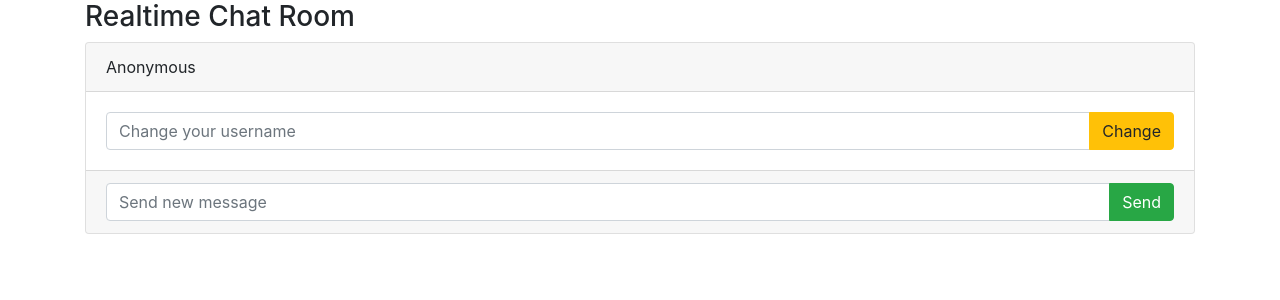
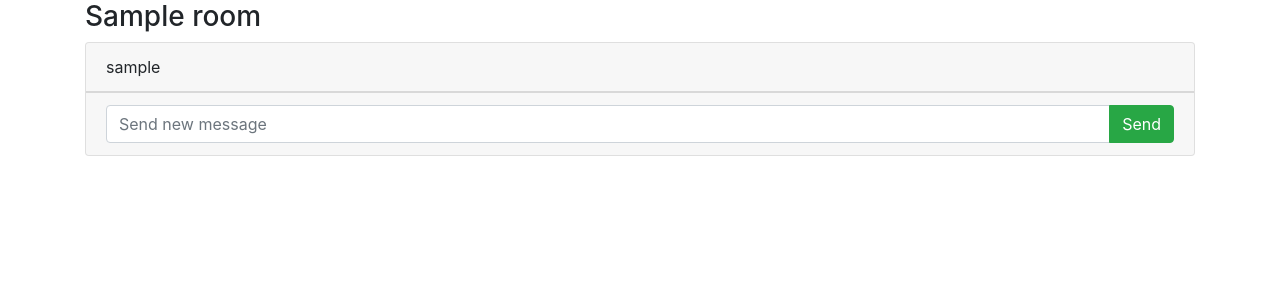
Before and after one commit to Joe2k/Quaternate, a Node project: template views/chat.ejs in a window 1280 px wide. Shown: the top 300 px of the page. Run offline with Node 20 templates, Linux system fonts and the light colour scheme; the template is opened without the code that fills it: most values are stand-ins (such as "Sample title", 1, 10 or a date in 2020); some libraries are stand-ins or nearby versions.

Commit message:
chat done

```diff
--- a/app.js
+++ b/app.js
@@ -6,7 +6,6 @@ const passport = require("passport");
 const cors = require("cors");
 //const server = require("http").Server(app);
 //const io = require("socket.io")(server);
-<<<<<<< HEAD
 
 const HTTPS_PORT = 8443; //default port for https is 443
 const HTTP_PORT = 8001; //default port for http is 80
@@ -18,23 +17,20 @@ const WebSocket = require("ws");
 // based on examples at https://www.npmjs.com/package/ws
 const WebSocketServer = WebSocket.Server;
 
-=======
->>>>>>> 866aa19759382682ef29eeb10817c24c7aa71407
 const connectDB = require("./config/db");
 const authRoutes = require("./routes/auth");
 const roomRoutes = require("./routes/room");
 const errorHandler = require("./controllers/error");
 
 const app = express();
-const  chatRouter  = require("./routes/chat");
+const chatRoutes = require("./routes/chat");
 
 app.use(bodyParser.json());
 //routes
-app.use("/chats", chatRouter);
-
-
+app.use("/api", chatRoutes);
 
 app.set("view engine", "ejs");
+app.use(cors());
 
 app.use(bodyParser.urlencoded({ extended: true }));
 app.use(express.static("public"));
@@ -51,8 +47,9 @@ app.use(passport.initialize());
 app.use(passport.session());
 
 // Connect DB
-const  Chat  = require("./models/Chat");
+const Chat = require("./models/Chat");
 const User = require("./models/User");
+const Room = require("./models/Room");
 connectDB();
 passport.use(User.createStrategy());
 
@@ -65,14 +62,17 @@ app.get("/home", function (req, res) {
     res.render("home", { newname: newname });
   } else res.render("home", { newname: "" });
 });
-app.get("/chat", function (req, res) {
-  // if (req.isAuthenticated()) {
-  //   const newname = req.user.name;
-  //   res.render("chat", { newname: newname });
-  // } else
-    res.render("chat", { newname: "" });
+app.get("/chat/:id", async function (req, res) {
+  if (req.isAuthenticated()) {
+    const userName = req.user.name;
+    const userId = req.user._id;
+    const roomId = req.params.id;
+    const room = await Room.findById(roomId);
+    res.render("chat", { userName, roomId, room, userId });
+  } else {
+    res.redirect("/home");
+  }
 });
-
 
 app.get("/cubicle", function (req, res) {
   res.render("cubicle");
@@ -94,73 +94,81 @@ const server = app.listen(PORT, function () {
   console.log(`Server started on port ${PORT}`);
 });
 
-
 function noop() {}
 
 function heartbeat() {
   this.isAlive = true;
 }
 
-const wss = new WebSocketServer({ server: server });
+// const wss = new WebSocketServer({ server: server });
 
-wss.on("connection", function (ws) {
-  ws.isAlive = true;
-  ws.on("pong", heartbeat);
-  ws.on("message", function (message) {
-    // Broadcast any received message to all clients
-    console.log("received: %s", message);
-    wss.broadcast(message);
-  });
+// wss.on("connection", function (ws) {
+//   ws.isAlive = true;
+//   ws.on("pong", heartbeat);
+//   ws.on("message", function (message) {
+//     // Broadcast any received message to all clients
+//     console.log("received: %s", message);
+//     wss.broadcast(message);
+//   });
 
-  ws.on("error", () => ws.terminate());
-});
-const interval = setInterval(function ping() {
-  wss.clients.forEach(function each(ws) {
-    if (ws.isAlive === false) return ws.terminate();
+//   ws.on("error", () => ws.terminate());
+// });
+// const interval = setInterval(function ping() {
+//   wss.clients.forEach(function each(ws) {
+//     if (ws.isAlive === false) return ws.terminate();
 
-    ws.isAlive = false;
-    ws.ping(noop);
-  });
-}, 30000);
+//     ws.isAlive = false;
+//     ws.ping(noop);
+//   });
+// }, 30000);
 
-wss.broadcast = function (data) {
-  console.log(this.clients.size);
-  this.clients.forEach(function (client) {
-    console.log("hi");
-    if (client.readyState === WebSocket.OPEN) {
-      client.send(data);
-    }
-  });
-};
+// wss.broadcast = function (data) {
+//   console.log(this.clients.size);
+//   this.clients.forEach(function (client) {
+//     console.log("hi");
+//     if (client.readyState === WebSocket.OPEN) {
+//       client.send(data);
+//     }
+//   });
+// };
 
-console.log("Server running.");
-const io = socketio(server)
-io.on('connection', socket => {
-    console.log("New user connected")
+// console.log("Server running.");
 
-    socket.username = "Anonymous"
+// httpServer = http.createServer();
+// httpServer.listen(4050, () => {
+//   console.log("listening on *:3000");
+// });
+const io = socketio(server);
+io.on("connection", (socket) => {
+  console.log("New user connected");
 
-    socket.on('change_username', data => {
-        socket.username = data.username
-    })
+  //   socket.username = "Anonymous";
+
+  //   socket.on("change_username", (data) => {
+  //     socket.username = data.username;
+  //   });
   //handle the new message event
-    socket.on('new_message', data => {
-        console.log("new message")
-        io.sockets.emit('receive_message', {message: data.message, username: socket.username})
+  socket.on("new_message", async (data) => {
+    console.log("new message");
+    console.log(data);
+    io.sockets.emit("receive_message", data);
     // connect.then(db  =>  {
     //   console.log("connected correctly to the server");
 
-          let  chatMessage  =  new Chat({ message: data.message, sender: socket.username});
-          chatMessage.save();
+    let chatMessage = await Chat.create({
+      message: data.message,
+      sender: data.userId,
+      room: data.roomId,
+    });
     // });
-    })
-    socket.on('typing', data => {
-        socket.broadcast.emit('typing', {username: socket.username})
-    })
+  });
+  socket.on("typing", (data) => {
+    socket.broadcast.emit("typing", data);
+  });
   // socket.on
   // let  chatMessage  =  new Chat({ message: msg, sender: "Anonymous"});
   // chatMessage.save();
-})
+});
 // socket.on("connection", socket  =>  {
 //   // console.log("user connected");
 //   // socket.on("disconnect", function() {
--- a/views/chat.ejs
+++ b/views/chat.ejs
@@ -1,24 +1,18 @@
 <!DOCTYPE html>
 <head>
     <title>Simple realtime chatroom</title>
+    <script src="https://ajax.googleapis.com/ajax/libs/jquery/3.5.1/jquery.min.js"></script>
     <link rel="stylesheet" href="https://stackpath.bootstrapcdn.com/bootstrap/4.5.0/css/bootstrap.min.css">
 </head>
 <body>
     <div class="container">
         <div class="title">
-            <h3>Realtime Chat Room</h3>
+            <h3><%=room.roomName%></h3>
         </div>
 
         <div class="card">
-            <div class="card-header">Anonymous</div>
-            <div class="card-body">
-                <div class="input-group">
-                    <input type="text" class="form-control" id="username" placeholder="Change your username" >
-                    <div class="input-group-append">
-                        <button class="btn btn-warning" type="button" id="usernameBtn">Change</button>
-                    </div>
-                </div>
-            </div>
+            <div class="card-header"><%=userName%></div>
+
             <div class="message-box">
                 <ul class="list-group list-group-flush" id="message-list"></ul>
                 <div class="info"></div>
@@ -35,6 +29,9 @@
         </div>
 
     </div>
+    <input id="userId" value="<%=userId%>" hidden/>
+    <input id="roomId" value="<%=roomId%>" hidden/>
+    <input id="userName" value="<%=userName%>" hidden/>
     <!-- <script src="https://cdnjs.cloudflare.com/ajax/libs/socket.io/2.0.4/socket.io.js"></script> -->
     <script src="https://cdn.socket.io/3.1.1/socket.io.min.js" integrity="sha384-gDaozqUvc4HTgo8iZjwth73C6dDDeOJsAgpxBcMpZYztUfjHXpzrpdrHRdVp8ySO" crossorigin="anonymous"></script>
     <script src="/assets/js/chatroom.js"></script>
--- a/views/room.ejs
+++ b/views/room.ejs
@@ -29,6 +29,7 @@
           <tr>
                     <td class="text-center"><%=user.rooms[i].roomName%></td>
                     <td><form action="/room/cubicle/<%=user.rooms[i]._id%>" method="GET"><button class="btn btn-primary" type="submit">Open room</button></form></td>
+                    <td><form action="/chat/<%=user.rooms[i]._id%>" method="GET"><button class="btn btn-primary" type="submit">Open chat</button></form></td>
             </tr>
           <%}%>
     </div>
```
Also changed, not shown: models/Chat.js (+17 -12 lines), routes/chat.js (+15 -12 lines), public/assets/js/chatroom.js, 1 other file. Lines whose indentation alone changed are shown as unchanged.
